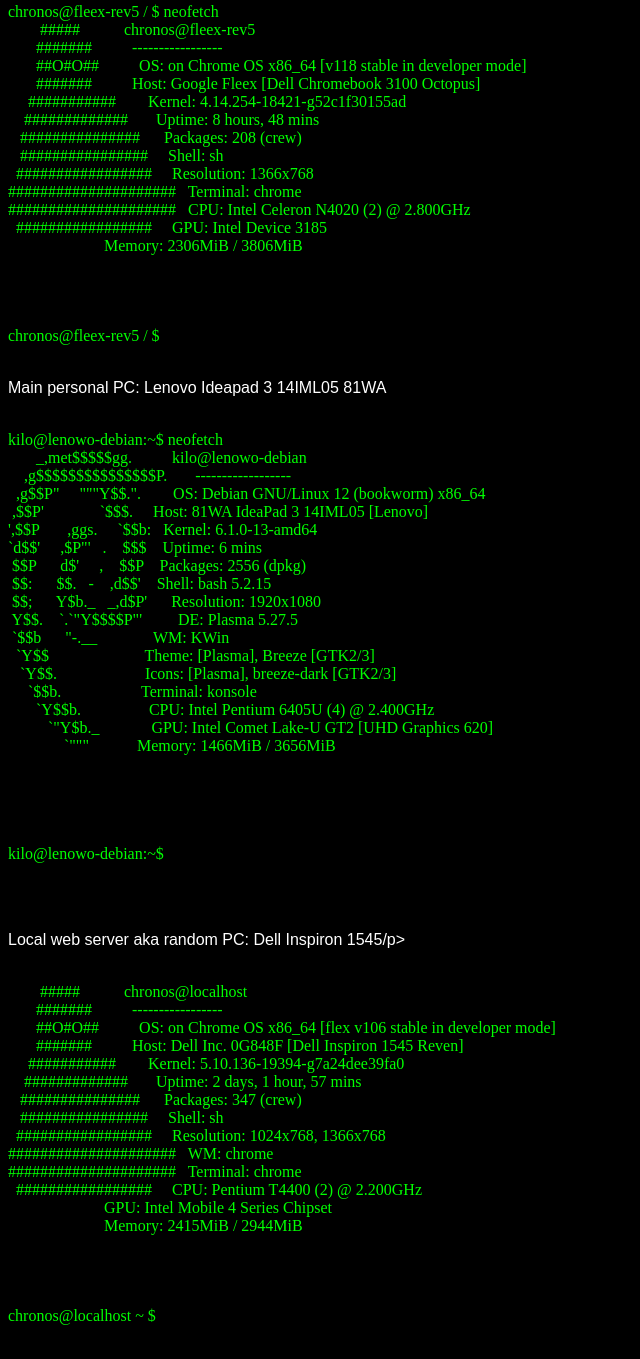
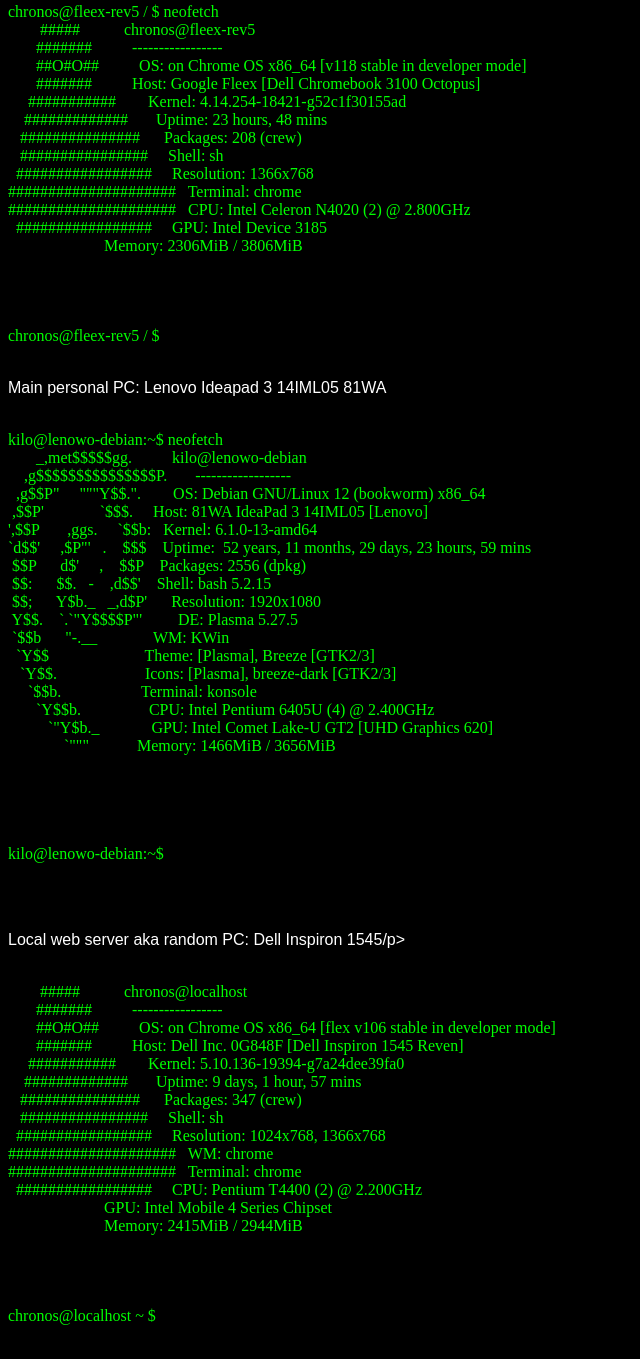
Before and after one commit to kkilobyte/kkilobyte.github.io, a plain HTML site: page neofetch.html in a window 1280 px wide. Shown: the part 181-1540 px from the top of the page, without its empty margins (0-640 px from the left). Drawn offline with Linux system fonts and the light colour scheme; a web font is replaced by a local one.

Commit message:
nothing done :3

```diff
--- a/neofetch.html
+++ b/neofetch.html
@@ -49,7 +49,7 @@
        ##O#O##          OS: on Chrome OS x86_64 [v118 stable in developer mode]
        #######          Host: Google Fleex [Dell Chromebook 3100 Octopus]
      ###########        Kernel: 4.14.254-18421-g52c1f30155ad
-    #############       Uptime: 8 hours, 48 mins
+    #############       Uptime: 23 hours, 48 mins
    ###############      Packages: 208 (crew)
    ################     Shell: sh
   #################     Resolution: 1366x768
@@ -71,7 +71,7 @@
   ,g$$P"     """Y$$.".        OS: Debian GNU/Linux 12 (bookworm) x86_64
  ,$$P'              `$$$.     Host: 81WA IdeaPad 3 14IML05 [Lenovo]
 ',$$P       ,ggs.     `$$b:   Kernel: 6.1.0-13-amd64
-`d$$'     ,$P"'   .    $$$    Uptime: 6 mins
+`d$$'     ,$P"'   .    $$$    Uptime:  52 years, 11 months, 29 days, 23 hours, 59 mins
  $$P      d$'     ,    $$P    Packages: 2556 (dpkg)
  $$:      $$.   -    ,d$$'    Shell: bash 5.2.15
  $$;      Y$b._   _,d$P'      Resolution: 1920x1080
@@ -97,7 +97,7 @@
        ##O#O##          OS: on Chrome OS x86_64 [flex v106 stable in developer mode]
        #######          Host: Dell Inc. 0G848F [Dell Inspiron 1545 Reven]
      ###########        Kernel: 5.10.136-19394-g7a24dee39fa0
-    #############       Uptime: 2 days, 1 hour, 57 mins
+    #############       Uptime: 9 days, 1 hour, 57 mins
    ###############      Packages: 347 (crew)
    ################     Shell: sh
   #################     Resolution: 1024x768, 1366x768
```
